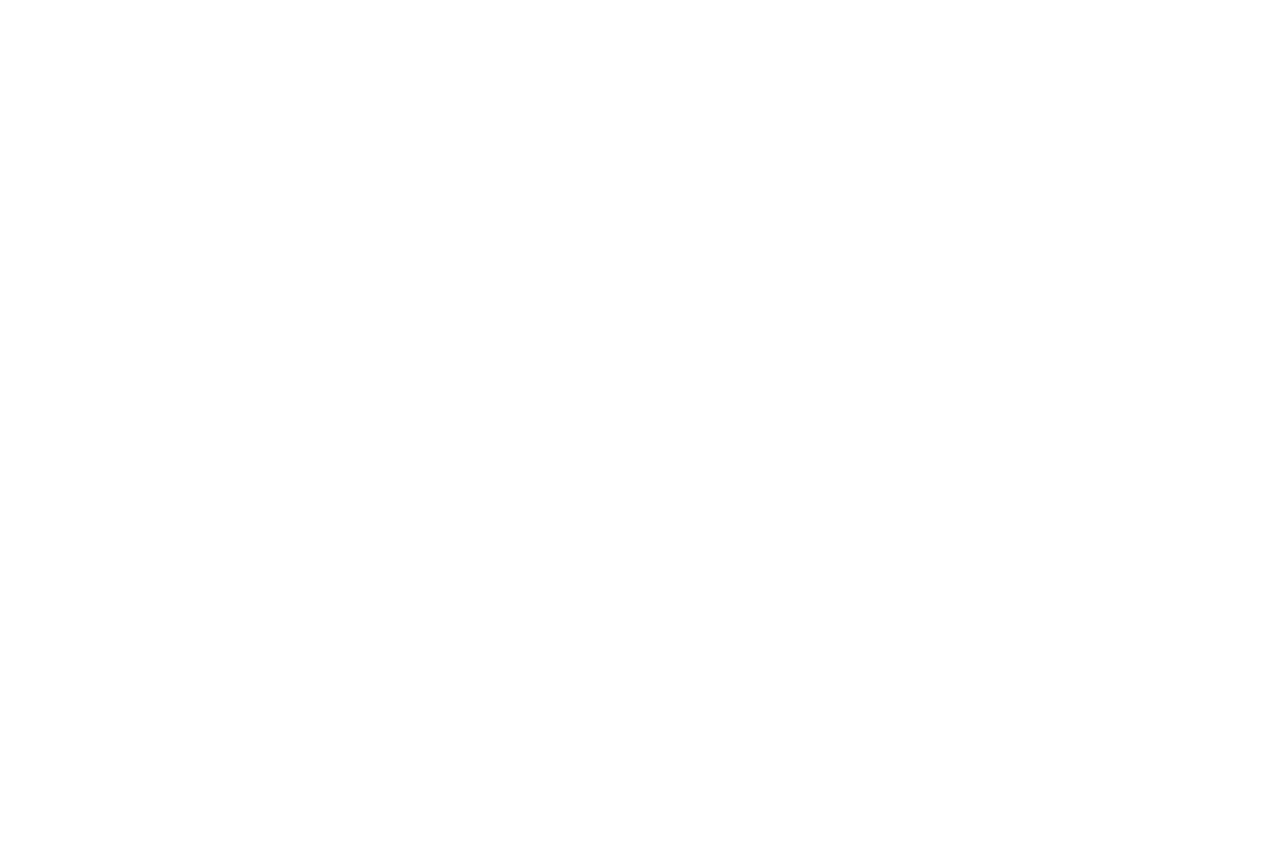
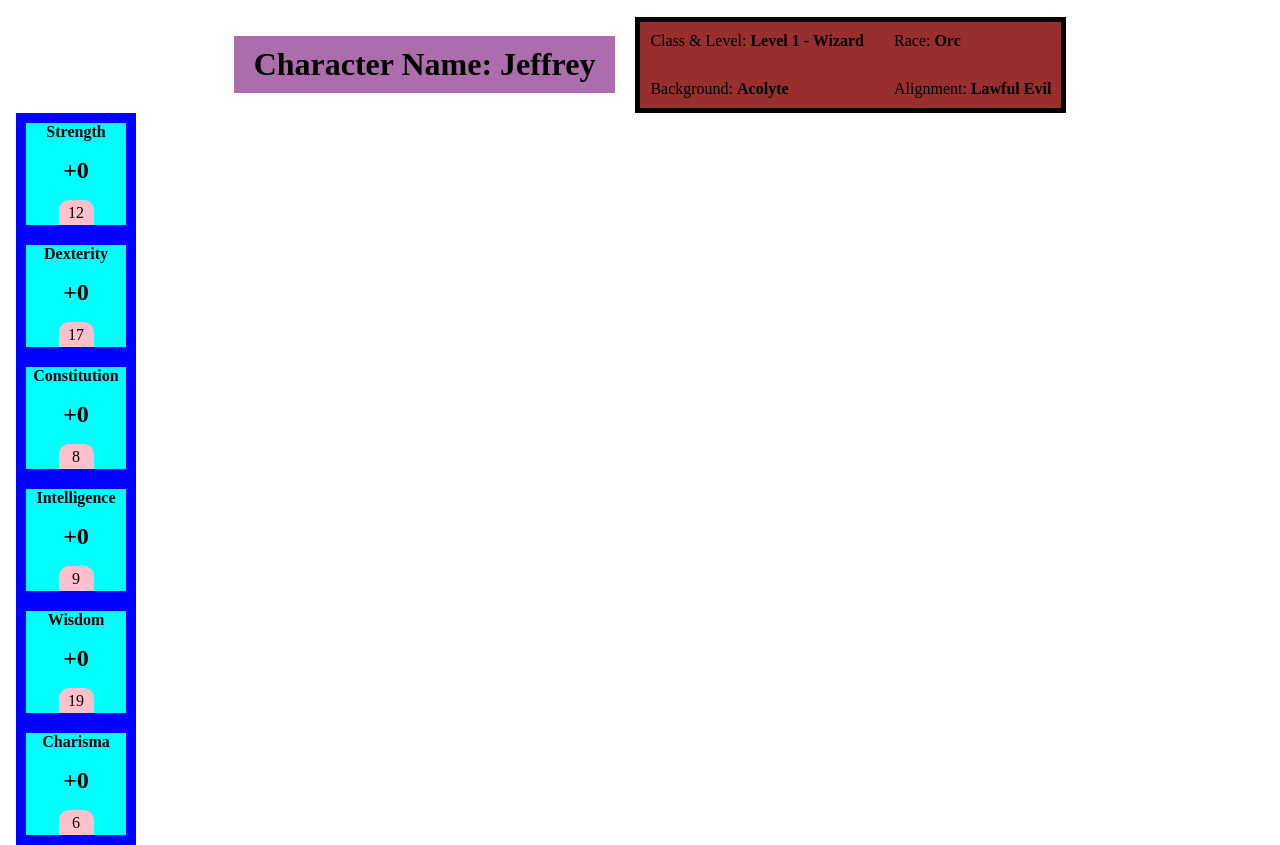
Before and after one commit to aidkose/dndCharacterSheetGenerator, a website: page index.html in a window 1280 px wide. Before the commit the page ends 800 px from the top, so only its background shows below. Drawn offline with Linux system fonts and the light colour scheme.

Commit message:
header and skills added

```diff
--- a/index.html
+++ b/index.html
@@ -14,8 +14,49 @@
 	<body>
 		<div id="app">
 			<main class="page-wrapper">
-				<header></header>
-				<section></section>
+				<header>
+					<h1>Character Name: Jeffrey</h1>
+					<div class="character-info">
+						<p>Class & Level: <span>Level 1 - Wizard</span></p>
+						<p>Race: <span>Orc</span></p>
+						<p>Background: <span>Acolyte</span></p>
+						<p>Alignment: <span>Lawful Evil</span></p>
+					</div>
+				</header>
+				<section>
+					<div class="attributes">
+						<div class="attribute">
+							<h4>Strength</h4>
+							<h2>+0</h2>
+							<div class="attr-score">12</div>
+						</div>
+						<div class="attribute">
+							<h4>Dexterity</h4>
+							<h2>+0</h2>
+							<div class="attr-score">17</div>
+						</div>
+						<div class="attribute">
+							<h4>Constitution</h4>
+							<h2>+0</h2>
+							<div class="attr-score">8</div>
+						</div>
+						<div class="attribute">
+							<h4>Intelligence</h4>
+							<h2>+0</h2>
+							<div class="attr-score">9</div>
+						</div>
+						<div class="attribute">
+							<h4>Wisdom</h4>
+							<h2>+0</h2>
+							<div class="attr-score">19</div>
+						</div>
+						<div class="attribute">
+							<h4>Charisma</h4>
+							<h2>+0</h2>
+							<div class="attr-score">6</div>
+						</div>
+					</div>
+				</section>
 			</main>
 		</div>
 		<script src="app/app.js"></script>
--- a/notes.txt
+++ b/notes.txt
@@ -4,11 +4,13 @@ Pages:
     Spells
 
 Things we need - Main Skills Page:
+    Header:
         Character name
         Class/Level
         Race
         Background
         Alignment
+    Main Section:
         Proficiency Bonus
         Skills
         AC
--- /dev/null
+++ b/scss/header/header.scss
@@ -0,0 +1,24 @@
+header {
+	display: flex;
+	justify-content: center;
+	align-items: center;
+	h1 {
+		margin: 20px;
+		padding: 10px 20px;
+		background-color: $bard;
+	}
+	.character-info {
+		display: grid;
+		grid-template-columns: auto auto;
+		background-color: $sorcerer;
+		border: 5px solid black;
+		gap: 10px;
+		p {
+			margin: 10px;
+
+			span {
+				font-weight: bold;
+			}
+		}
+	}
+}
--- /dev/null
+++ b/scss/main-section/main-section.scss
@@ -0,0 +1,25 @@
+.attributes {
+	display: flex;
+	flex-direction: column;
+	max-width: 120px;
+	background-color: blue;
+
+	.attribute {
+		display: flex;
+		flex-direction: column;
+		justify-content: center;
+		align-items: center;
+		background-color: aqua;
+		margin: 10px;
+
+		.attr-score {
+			background-color: pink;
+			width: 35px;
+			height: 25px;
+			display: flex;
+			justify-content: center;
+			align-items: center;
+			border-radius: 10px 10px 0 0;
+		}
+	}
+}
--- a/scss/structure.scss
+++ b/scss/structure.scss
@@ -17,8 +17,6 @@ p {
 	margin-bottom: 16px;
 }
 
-.box {
-	width: 100px;
-	height: 100px;
-	background-color: $bard;
+.page-wrapper {
+	margin: 16px;
 }
--- a/scss/styles.scss
+++ b/scss/styles.scss
@@ -1,2 +1,4 @@
 @import 'variables.scss';
 @import 'structure.scss';
+@import 'header/header.scss';
+@import 'main-section/main-section.scss';
```
Also changed, not shown: README.md (added), css/styles.css, 1 other file. Lines whose indentation alone changed are shown as unchanged.
